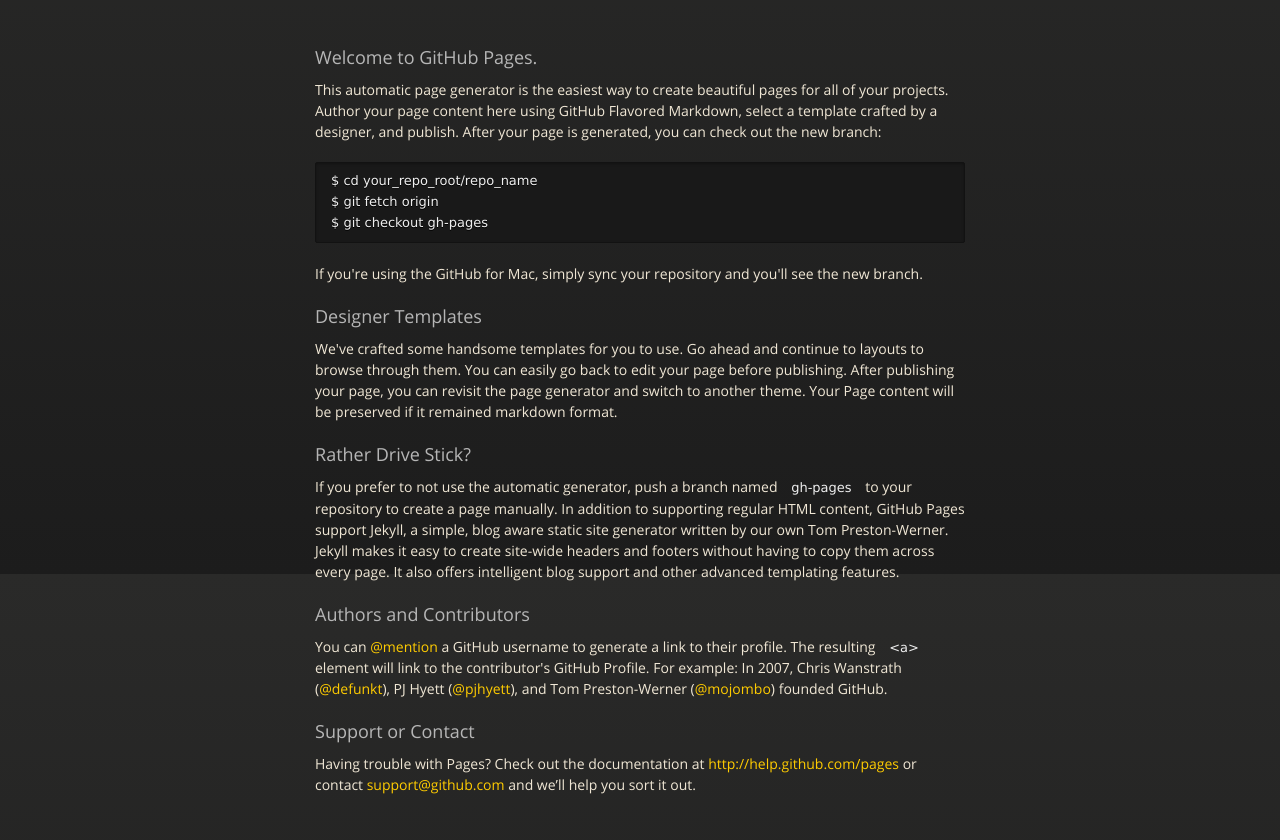
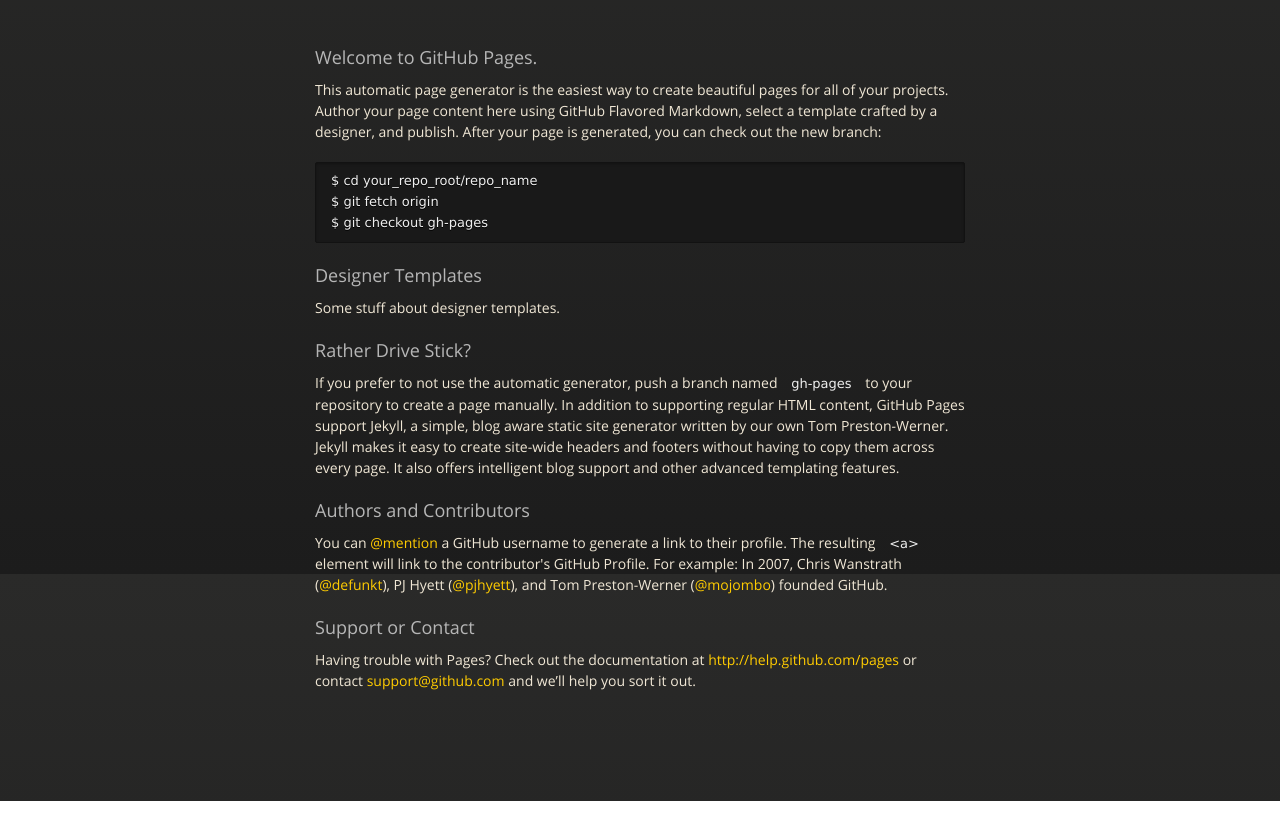
Before and after one commit to subalary/subalary.github.io, a plain HTML site: page index.html in a window 1280 px wide. Shown: the part 226-1066 px from the top of the page. After the commit the page ends 1027 px from the top, so only its background shows below. Drawn offline with nearby package versions, Linux system fonts and the light colour scheme.

Commit message:
Update index.html

```diff
--- a/index.html
+++ b/index.html
@@ -3,7 +3,7 @@
   <head>
     <meta charset="utf-8">
     <meta http-equiv="X-UA-Compatible" content="chrome=1">
-    <title>Subalary.github.io by subalary</title>
+    <title>Experimental GitHub page by Subalary (Lianne Meah)</title>
     <link rel="stylesheet" href="stylesheets/styles.css">
     <link rel="stylesheet" href="stylesheets/pygment_trac.css">
     <script src="https://ajax.googleapis.com/ajax/libs/jquery/1.7.1/jquery.min.js"></script>
@@ -32,40 +32,57 @@
           <p>Experimental GitHub page.</p>
           <hr>
           <span class="credits left">Project maintained by <a href="https://github.com/subalary">subalary</a></span>
-          <span class="credits right">Hosted on GitHub Pages &mdash; Theme by <a href="https://twitter.com/michigangraham">mattgraham</a></span>
+          <span class="credits right">Hosted on GitHub Pages &mdash;
+          Theme by <a href="https://twitter.com/michigangraham">mattgraham</a></span>
         </div>
 
         <h3>
-<a name="welcome-to-github-pages" class="anchor" href="#welcome-to-github-pages"><span class="octicon octicon-link"></span></a>Welcome to GitHub Pages.</h3>
+<a name="welcome-to-github-pages" class="anchor" href="#welcome-to-github-pages">
+<span class="octicon octicon-link"></span></a>Welcome to GitHub Pages.</h3>
 
-<p>This automatic page generator is the easiest way to create beautiful pages for all of your projects. Author your page content here using GitHub Flavored Markdown, select a template crafted by a designer, and publish. After your page is generated, you can check out the new branch:</p>
+<p>This automatic page generator is the easiest way to create beautiful pages for all of your projects.
+Author your page content here using GitHub Flavored Markdown, select a template crafted by a designer,
+and publish. After your page is generated, you can check out the new branch:</p>
 
 <pre><code>$ cd your_repo_root/repo_name
 $ git fetch origin
 $ git checkout gh-pages
 </code></pre>
 
-<p>If you're using the GitHub for Mac, simply sync your repository and you'll see the new branch.</p>
+<h3>
+<a name="designer-templates" class="anchor" href="#designer-templates">
+<span class="octicon octicon-link"></span></a>Designer Templates</h3>
+
+<p>Some stuff about designer templates.</p>
 
 <h3>
-<a name="designer-templates" class="anchor" href="#designer-templates"><span class="octicon octicon-link"></span></a>Designer Templates</h3>
+<a name="rather-drive-stick" class="anchor" href="#rather-drive-stick">
+<span class="octicon octicon-link"></span></a>Rather Drive Stick?</h3>
 
-<p>We've crafted some handsome templates for you to use. Go ahead and continue to layouts to browse through them. You can easily go back to edit your page before publishing. After publishing your page, you can revisit the page generator and switch to another theme. Your Page content will be preserved if it remained markdown format.</p>
+<p>If you prefer to not use the automatic generator, push a branch named <code>gh-pages</code> to your repository
+to create a page manually. In addition to supporting regular HTML content, GitHub Pages support Jekyll, a simple,
+blog aware static site generator written by our own Tom Preston-Werner. Jekyll makes it easy to create site-wide
+headers and footers without having to copy them across every page. It also offers intelligent blog support and
+other advanced templating features.</p>
 
 <h3>
-<a name="rather-drive-stick" class="anchor" href="#rather-drive-stick"><span class="octicon octicon-link"></span></a>Rather Drive Stick?</h3>
+<a name="authors-and-contributors" class="anchor" href="#authors-and-contributors">
+<span class="octicon octicon-link"></span></a>Authors and Contributors</h3>
 
-<p>If you prefer to not use the automatic generator, push a branch named <code>gh-pages</code> to your repository to create a page manually. In addition to supporting regular HTML content, GitHub Pages support Jekyll, a simple, blog aware static site generator written by our own Tom Preston-Werner. Jekyll makes it easy to create site-wide headers and footers without having to copy them across every page. It also offers intelligent blog support and other advanced templating features.</p>
+<p>You can <a href="https://github.com/blog/821" class="user-mention">
+@mention</a> a GitHub username to generate a link to their profile.
+The resulting <code>&lt;a&gt;</code> element will link to the contributor's GitHub Profile.
+For example: In 2007, Chris Wanstrath (<a href="https://github.com/defunkt" class="user-mention">@defunkt</a>),
+PJ Hyett (<a href="https://github.com/pjhyett" class="user-mention">@pjhyett</a>), and
+Tom Preston-Werner (<a href="https://github.com/mojombo" class="user-mention">@mojombo</a>) founded GitHub.</p>
 
 <h3>
-<a name="authors-and-contributors" class="anchor" href="#authors-and-contributors"><span class="octicon octicon-link"></span></a>Authors and Contributors</h3>
+<a name="support-or-contact" class="anchor" href="#support-or-contact"><span class="octicon octicon-link"></span></a>
+Support or Contact</h3>
 
-<p>You can <a href="https://github.com/blog/821" class="user-mention">@mention</a> a GitHub username to generate a link to their profile. The resulting <code>&lt;a&gt;</code> element will link to the contributor's GitHub Profile. For example: In 2007, Chris Wanstrath (<a href="https://github.com/defunkt" class="user-mention">@defunkt</a>), PJ Hyett (<a href="https://github.com/pjhyett" class="user-mention">@pjhyett</a>), and Tom Preston-Werner (<a href="https://github.com/mojombo" class="user-mention">@mojombo</a>) founded GitHub.</p>
-
-<h3>
-<a name="support-or-contact" class="anchor" href="#support-or-contact"><span class="octicon octicon-link"></span></a>Support or Contact</h3>
-
-<p>Having trouble with Pages? Check out the documentation at <a href="http://help.github.com/pages">http://help.github.com/pages</a> or contact <a href="mailto:support@github.com">support@github.com</a> and we’ll help you sort it out.</p>
+<p>Having trouble with Pages? Check out the documentation at <a href="http://help.github.com/pages">
+http://help.github.com/pages</a> or contact <a href="mailto:support@github.com">support@github.com</a>
+and we’ll help you sort it out.</p>
       </section>
 
     </div>
```
